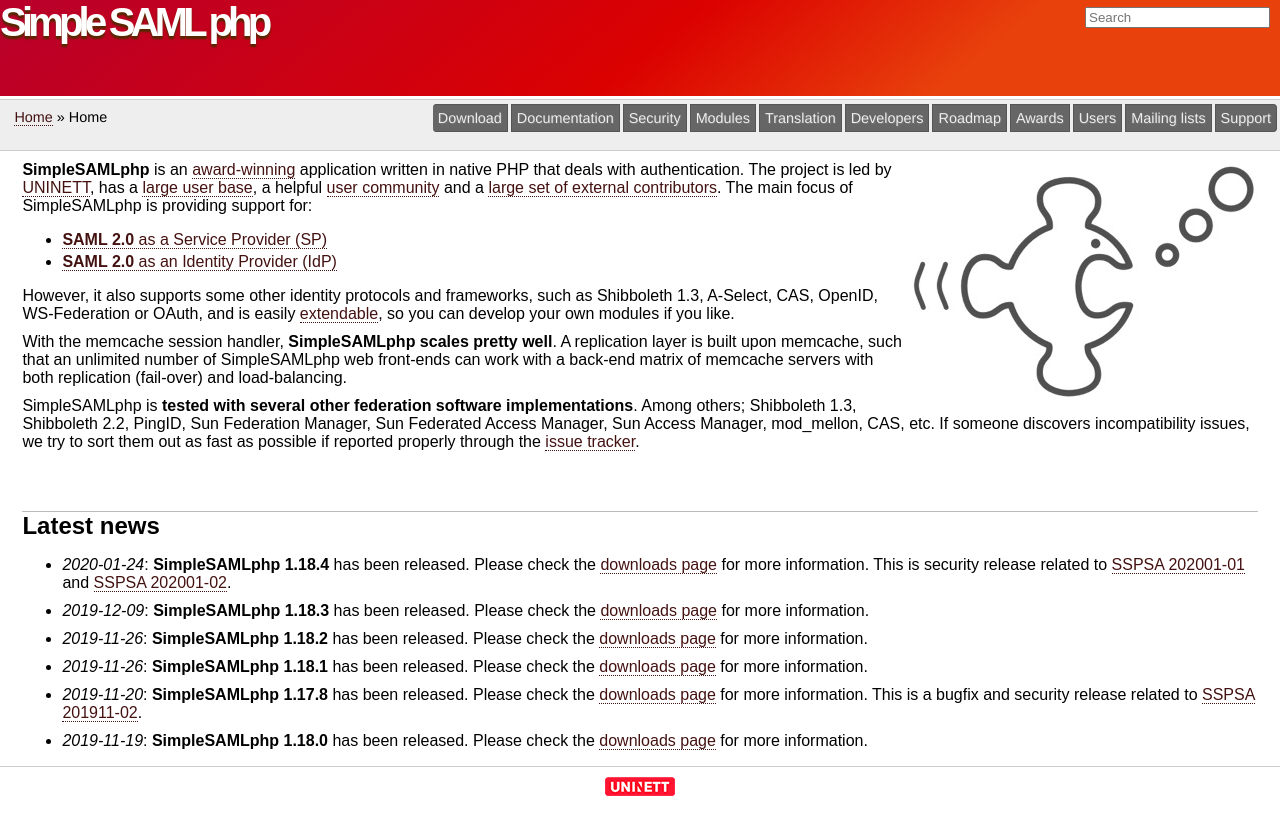
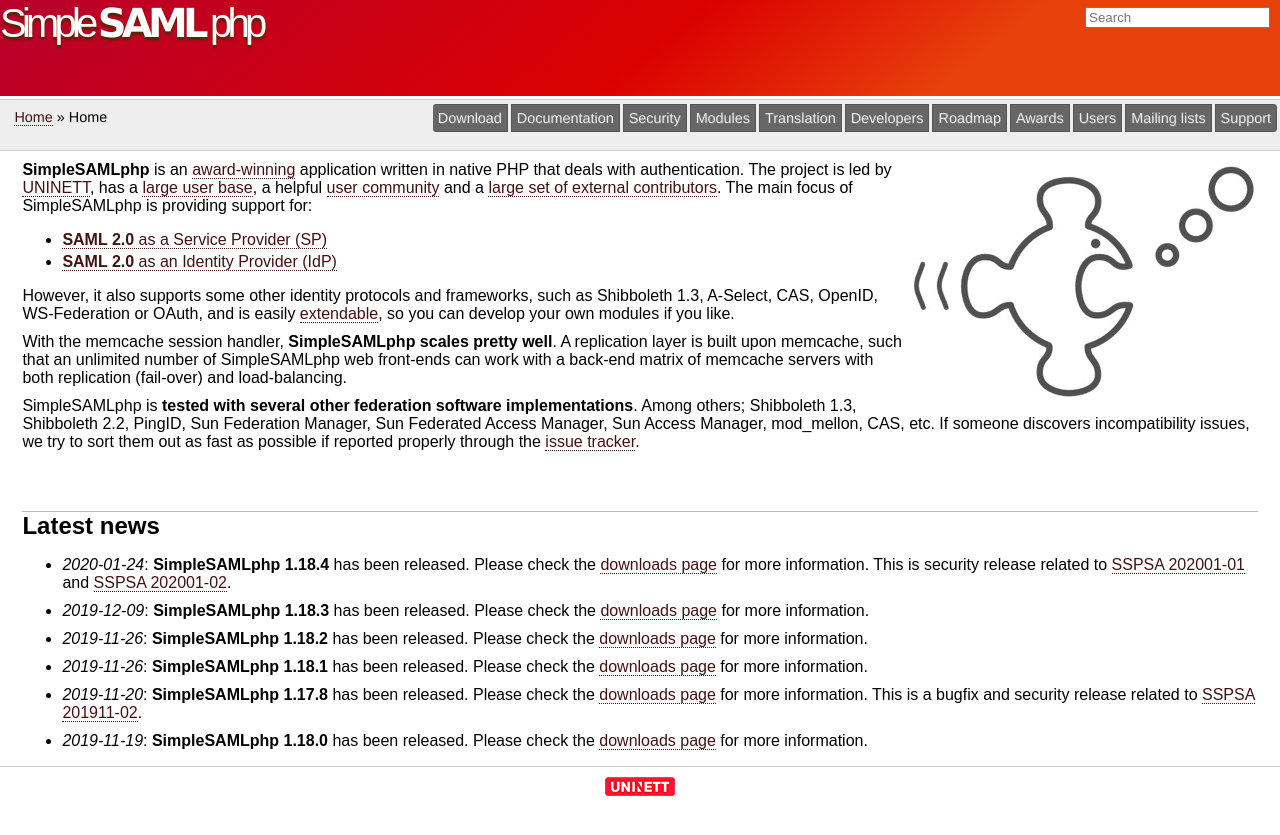
Before and after one commit to simplesamlphp/simplesamlphp.github.io, a Jekyll site: the page built from index.md, in a window 1280 px wide. Shown: the top 835 px of the page. Built offline with Jekyll 4.4.1, drawn with Linux system fonts in a browser that asks for light colours.

Commit message:
Add styles for "SimpleSAMLphp" page title

```diff
--- a/res/css/layout.css
+++ b/res/css/layout.css
@@ -25,6 +25,16 @@
     z-index: 0;
     height: 6rem;
     background: linear-gradient(141deg, #b8002c 0%, #db0100 51%, #e8410c 75%)
+}
+
+.simple {
+    font-weight: 300;
+}
+.saml {
+    font-family: Verdana;
+    letter-spacing: -0.12em;
+    font-weight: 600;
+    margin-left: -0.05em;
 }
 
 #header #ulogo {
```
